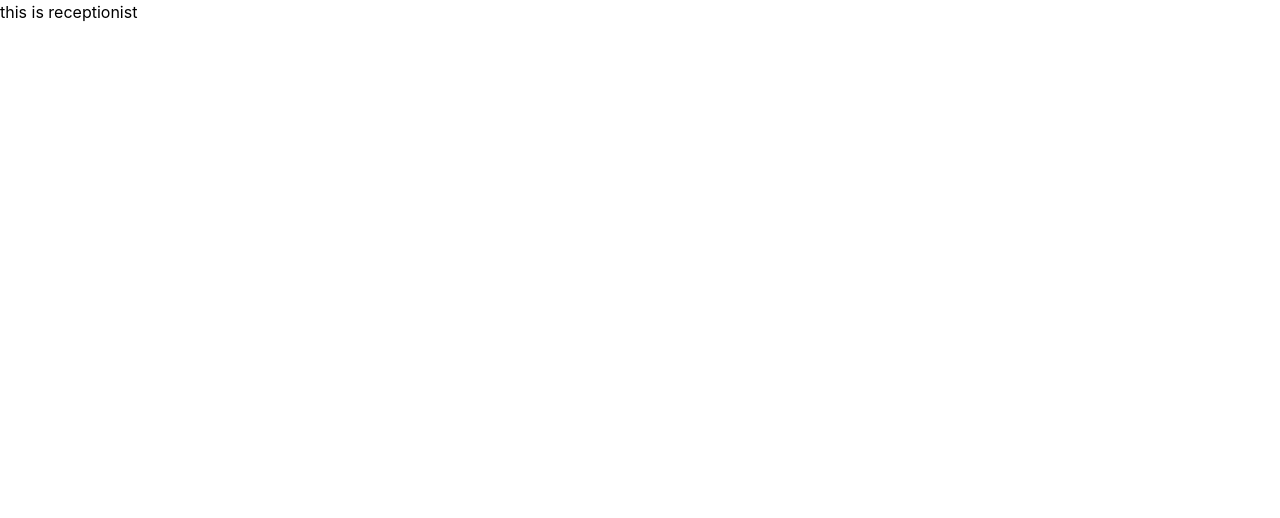
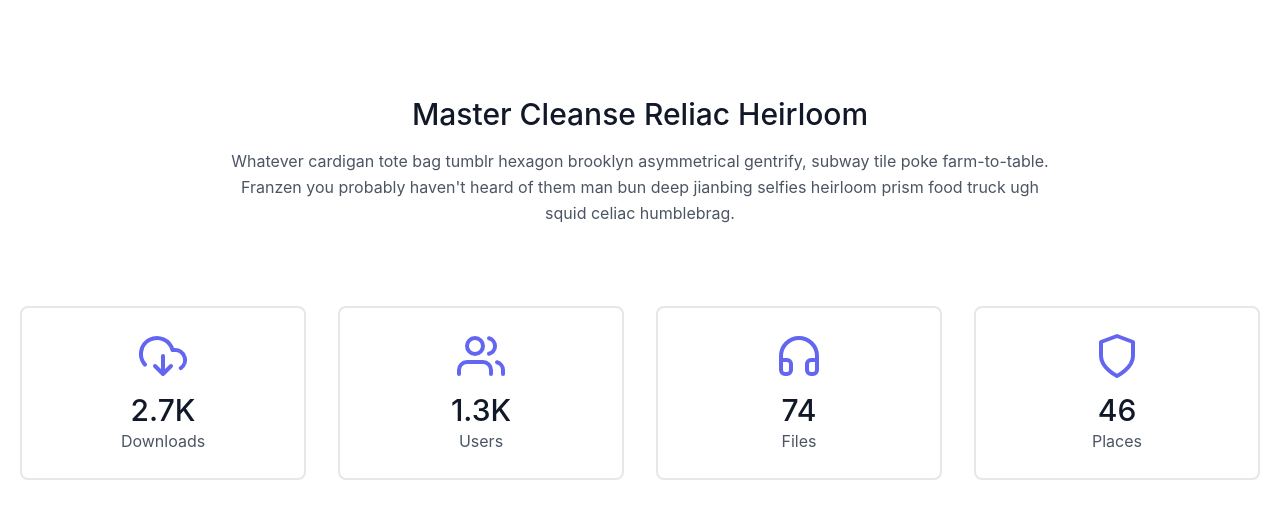
Before and after one commit to algomonk016/client-guest-tracker-hospitality-mngmt, a React (Create React App) app: page /reception in a window 1280 px wide. Shown: the top 518 px of the page. Built offline with nearby package versions, Linux system fonts and the light colour scheme.

Commit message:
✨ added reception home page and about page

```diff
--- /dev/null
+++ b/src/container/pages/about/index.js
@@ -0,0 +1,24 @@
+import React from 'react'
+import { Link } from 'react-router-dom'
+
+const About = () => {
+    return (
+        <div className="p-10">
+            about page contains
+
+            <ul>
+
+                <li> er diagrams </li>
+                <li> features of project </li>
+                <li> future plans </li>
+                <li> etc... </li>
+            </ul>
+
+            <div>
+                <Link to='/login'>Go to login page</Link>
+            </div>
+        </div>
+    )
+}
+
+export default About
--- a/src/container/pages/login/ReceptionLogin.js
+++ b/src/container/pages/login/ReceptionLogin.js
@@ -1,6 +1,26 @@
-import React from 'react'
+import React, {useState} from 'react'
+import { useNavigate } from 'react-router'
 
 const ReceptionLogin = () => {
+
+    const [EmpId, setEmpId] = useState(null)
+    const [EmpPass, setEmpPass] = useState(null)
+
+    const Navigate = useNavigate()
+
+    const doAction = (action='', e) => {
+        e.preventDefault()
+
+        switch(action){
+            case 'signin':
+                alert('This need to be added')
+                console.log(EmpId, EmpPass)
+                Navigate('/reception')
+                break;
+        }
+    }
+
+
     return (
         <div className="min-h-full flex items-center justify-center py-12 px-4 sm:px-6 lg:px-8">
             <div className="max-w-md w-full space-y-8">
@@ -10,23 +30,21 @@ const ReceptionLogin = () => {
                         src="https://tailwindui.com/img/logos/workflow-mark-indigo-600.svg"
                         alt="Workflow"
                     />
-                    <h2 className="mt-6 text-center text-3xl font-extrabold text-gray-900">Sign in to your account</h2>
+                    <h2 className="mt-6 text-center text-3xl font-extrabold text-gray-900"> Please Sign in here </h2>
                 </div>
-                <form className="mt-8 space-y-6" action="#" method="POST">
+                <form className="mt-8 space-y-6">
                     <input type="hidden" name="remember" defaultValue="true" />
                     <div className="rounded-md shadow-sm -space-y-px">
                         <div>
-                            <label htmlFor="email-address" className="sr-only">
+                            <label htmlFor="phone-no" className="sr-only">
                                 Email address
                             </label>
                             <input
-                                id="email-address"
-                                name="email"
-                                type="email"
-                                autoComplete="email"
+                                type="text"
                                 required
                                 className="appearance-none rounded-none relative block w-full px-3 py-2 border border-gray-300 placeholder-gray-500 text-gray-900 rounded-t-md focus:outline-none focus:ring-indigo-500 focus:border-indigo-500 focus:z-10 sm:text-sm"
-                                placeholder="Email address"
+                                placeholder="Phone Number"
+                                onChange={(e)=>setEmpId(e.target.value.trim())}
                             />
                         </div>
                         <div>
@@ -34,20 +52,18 @@ const ReceptionLogin = () => {
                                 Password
                             </label>
                             <input
-                                id="password"
-                                name="password"
                                 type="password"
-                                autoComplete="current-password"
                                 required
                                 className="appearance-none rounded-none relative block w-full px-3 py-2 border border-gray-300 placeholder-gray-500 text-gray-900 rounded-b-md focus:outline-none focus:ring-indigo-500 focus:border-indigo-500 focus:z-10 sm:text-sm"
                                 placeholder="Password"
+                                onChange={(e)=>setEmpPass(e.target.value.trim())}
                             />
                         </div>
                     </div>
                     <div>
                         <button
-                            type="submit"
                             className="group relative w-full flex justify-center py-2 px-4 border border-transparent text-sm font-medium rounded-md text-white bg-indigo-600 hover:bg-indigo-700 focus:outline-none focus:ring-2 focus:ring-offset-2 focus:ring-indigo-500"
+                            onClick={(e)=>doAction('signin', e)}
                         >
                             Sign in
                         </button>
--- a/src/container/pages/login/components/LoginOption.js
+++ b/src/container/pages/login/components/LoginOption.js
@@ -24,7 +24,7 @@ const LoginOption = ({
 
             <Link
                 className="flex mx-auto mt-6 text-white bg-indigo-500 border-0 py-2 px-5 focus:outline-none hover:bg-indigo-600 rounded"
-                to={'/' + guest ? 'guest':'reception' }
+                to={guest===true ? '/login/guest':'/login/reception' }
             >
                 {guest ? 'Guest ': 'Reception '} Login
             </Link>
--- a/src/container/pages/login/index.js
+++ b/src/container/pages/login/index.js
@@ -2,6 +2,7 @@ import React from 'react'
 import LoginOption from './components/LoginOption'
 import reception from '../../../assets/receptionist.jpeg'
 import guest from '../../../assets/guest.jpeg'
+
 const Login = () => {
     return (
         <section className="text-gray-600 body-font">
--- /dev/null
+++ b/src/container/pages/reception/components/ReceptionOptions.js
@@ -0,0 +1,16 @@
+import React from 'react'
+import { Link } from 'react-router-dom'
+
+const ReceptionOptions = ({
+    svg='',
+    to='',
+    title='',
+}) => {
+    return (
+        <Link to={to}>
+
+        </Link>
+    )
+}
+
+export default ReceptionOptions
--- a/src/container/pages/reception/index.js
+++ b/src/container/pages/reception/index.js
@@ -1,10 +1,50 @@
 import React from 'react'
+import DownloadsSVG from '../../../assets/svg/DownloadsSVG'
+import MusicSVG from '../../../assets/svg/MusicSVG'
+import ShieldSVG from '../../../assets/svg/ShieldSVG'
+import UsersSVG from '../../../assets/svg/UsersSVG'
 
 const Reception = () => {
     return (
-        <div>
-            this is receptionist
-        </div>
+        <section className="text-gray-600 body-font">
+            <div className="container px-5 py-24 mx-auto">
+                <div className="flex flex-col text-center w-full mb-20">
+                    <h1 className="sm:text-3xl text-2xl font-medium title-font mb-4 text-gray-900">Master Cleanse Reliac Heirloom</h1>
+                    <p className="lg:w-2/3 mx-auto leading-relaxed text-base">Whatever cardigan tote bag tumblr hexagon brooklyn asymmetrical gentrify, subway tile poke farm-to-table. Franzen you probably haven't heard of them man bun deep jianbing selfies heirloom prism food truck ugh squid celiac humblebrag.</p>
+                </div>
+                <div className="flex flex-wrap -m-4 text-center">
+                    <div className="p-4 md:w-1/4 sm:w-1/2 w-full">
+                        <div className="border-2 border-gray-200 px-4 py-6 rounded-lg">
+                            <DownloadsSVG />
+                            <h2 className="title-font font-medium text-3xl text-gray-900">2.7K</h2>
+                            <p className="leading-relaxed">Downloads</p>
+                        </div>
+                    </div>
+                    <div className="p-4 md:w-1/4 sm:w-1/2 w-full">
+                        <div className="border-2 border-gray-200 px-4 py-6 rounded-lg">
+                            <UsersSVG />
+                            <h2 className="title-font font-medium text-3xl text-gray-900">1.3K</h2>
+                            <p className="leading-relaxed">Users</p>
+                        </div>
+                    </div>
+                    <div className="p-4 md:w-1/4 sm:w-1/2 w-full">
+                        <div className="border-2 border-gray-200 px-4 py-6 rounded-lg">
+                            <MusicSVG />
+                            <h2 className="title-font font-medium text-3xl text-gray-900">74</h2>
+                            <p className="leading-relaxed">Files</p>
+                        </div>
+                    </div>
+                    <div className="p-4 md:w-1/4 sm:w-1/2 w-full">
+                        <div className="border-2 border-gray-200 px-4 py-6 rounded-lg">
+                            <ShieldSVG />
+                            <h2 className="title-font font-medium text-3xl text-gray-900">46</h2>
+                            <p className="leading-relaxed">Places</p>
+                        </div>
+                    </div>
+                </div>
+            </div>
+        </section>
+
     )
 }
 
--- a/src/routes/index.js
+++ b/src/routes/index.js
@@ -4,6 +4,7 @@ import {
     Routes,
     Route
 } from "react-router-dom";
+import About from '../container/pages/about';
 import Guest from '../container/pages/guest';
 import Feedback from '../container/pages/guest/Feedback';
 import Restaurant from '../container/pages/guest/Restaurant';
@@ -17,6 +18,7 @@ const PageRoutes = () => {
         <Router>
             <Routes>
                 {/* login */}
+                <Route path="/" element={<About />} />
                 <Route path="/login" element={<Login />} />
                 <Route path="/login/guest" element={<GuestLogin />} />
                 <Route path="/login/reception" element={<ReceptionLogin />} />
```
